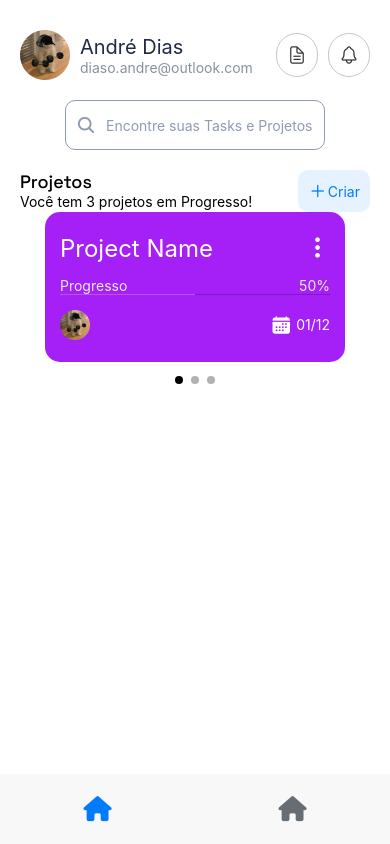
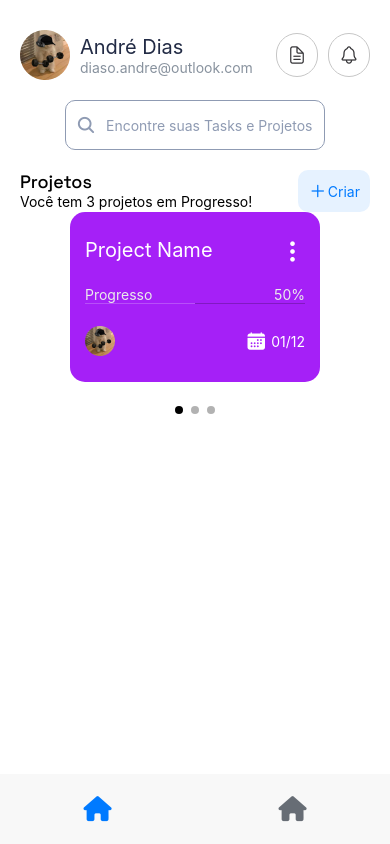
Before and after one commit to https-dre/mindful-nest-app, a React Native app: screen /Home in a window 390 px wide. Built offline with nearby package versions, Linux system fonts and the light colour scheme.

Commit message:
adiciona novos parâmetros para a criação do componente "Project"

```diff
--- a/components/Project.js
+++ b/components/Project.js
@@ -9,7 +9,7 @@ const usersData = [
 ]
 
 export const Project = ({navigation, name = "Project Name", progress = "50%",
-  deadline = "01/12", backColor = "#A520F7", userNames = ["andre_dias"], }) => {
+  deadline = "01/12", backColor = "#A520F7", userNames = ["andre_dias"], w = 250, h = 170 }) => {
   let participantesImage = []
 
   for(const index in userNames) {
@@ -21,10 +21,10 @@ export const Project = ({navigation, name = "Project Name", progress = "50%",
   }
 
   return (
-    <View style={[styles.container, {backgroundColor: backColor}]}>
+    <View style={[styles.container, {backgroundColor: backColor, width: w, height: h}]}>
       <View style={{flexDirection: "row", justifyContent: "space-between", alignSelf: "center", width: "100%"}}>
         <TouchableOpacity>
-          <Text style={{fontSize: 24, color: "white"}}>{name}</Text>
+          <Text style={{fontSize: 20, color: "white"}}>{name}</Text>
         </TouchableOpacity>
 
         <Icon name="ellipsis-vertical" size={25} color="white"/>
@@ -59,11 +59,10 @@ export const Project = ({navigation, name = "Project Name", progress = "50%",
 
 const styles = StyleSheet.create({
   container: {
-    width: 300,
-    height: 150,
     borderRadius: 15,
     padding: 15,
-    justifyContent: "space-around"
+    justifyContent: "space-around",
+    marginBottom: 10
   },
   fotoPerfil: {
     width: 30
```
